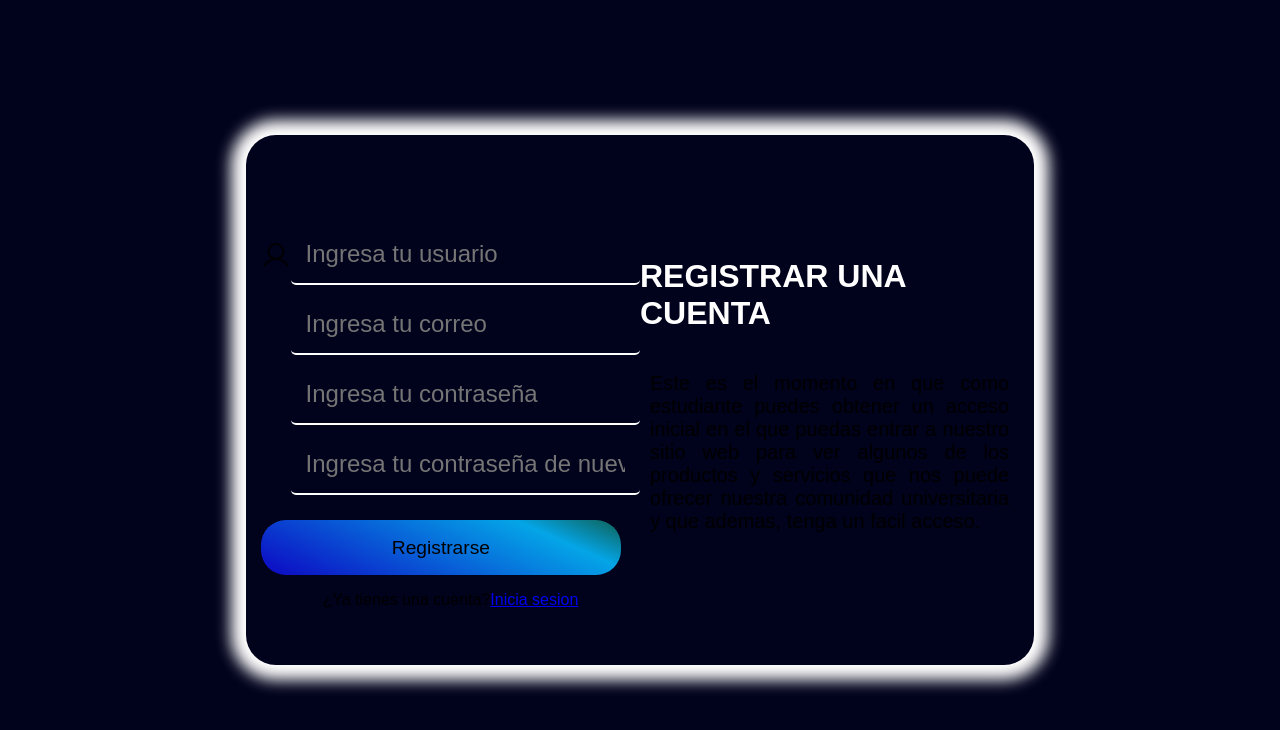
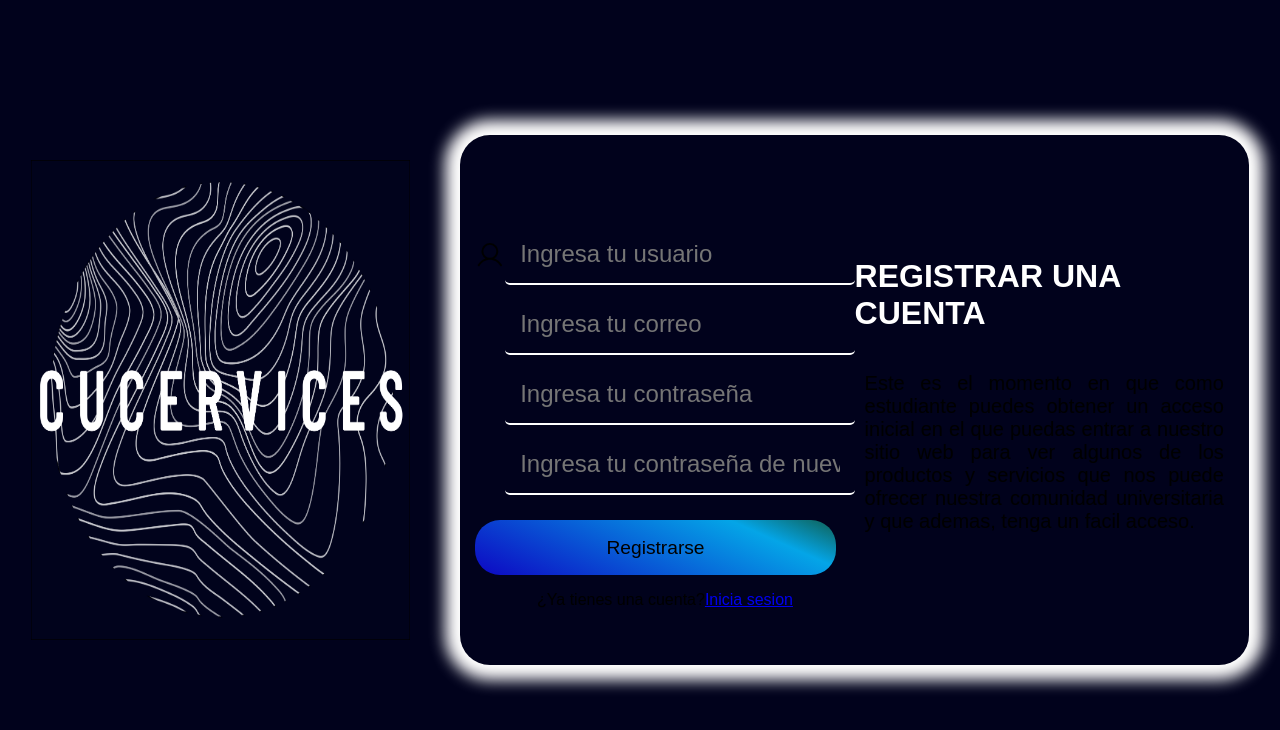
Before and after one commit to luisgmontes99/cucervices_vite, a React (Vite) app: page /reg in a window 1280 px wide. Shown: the top 730 px of the page. Built offline with nearby package versions, Linux system fonts and the light colour scheme; some icons are missing.

Commit message:
Actualizaciones de logo

```diff
--- a/src/pages/Login.jsx
+++ b/src/pages/Login.jsx
@@ -5,6 +5,7 @@ import axios from "axios";
 import { DataLog } from "../modulos/DataLog";
 import Cookies from "js-cookie";
 import { Icon } from '@iconify/react';
+import Logo from '../images/logo4.png';
 
 export const Login = () => {
   sessionStorage.clear();
@@ -53,6 +54,11 @@ export const Login = () => {
 
   return (
       <form onSubmit={handleSubmit} id="app">
+        <img
+          id="logo-l"
+          src={Logo}
+          alt="Logo"
+        />
         <div id="box">
           <div id="frase">
             <h1 id="palabras">BIENVENIDO A CUCERVICES</h1>
--- a/src/pages/Register.jsx
+++ b/src/pages/Register.jsx
@@ -4,6 +4,7 @@ import { DataReg } from "../modulos/DataReg";
 import axios from "axios";
 import { Icon } from "@iconify/react";
 import "../styles/Register.css";
+import Logo from '../images/logo4.png';
 
 const Register = () => {
   const [data, setData] = useState({
@@ -40,6 +41,11 @@ const Register = () => {
 
   return (
     <div id="app">
+      <img
+          id="logo-r"
+          src={Logo}
+          alt="Logo"
+        />
       <div id="box2">
         <div id="formulario2">
           <form onSubmit={handleSubmit} id="form">
--- a/src/styles/Login.css
+++ b/src/styles/Login.css
@@ -4,6 +4,7 @@ html {
   display: flex;
   justify-content: center;
   align-items: center;
+  font-family: 'Barlow', sans-serif;
 }
 
 @keyframes deslizar_der {
@@ -34,6 +35,12 @@ html {
   flex-direction: row;
   align-items: center;
   animation: deslizar_der 1s;
+}
+
+#logo-l{
+  height: 60%;
+  width: 30%;
+  margin-right: 50px;
 }
 
 #frase {
--- a/src/styles/Register.css
+++ b/src/styles/Register.css
@@ -20,6 +20,12 @@ html {
     display: flex;
     justify-content: center;
 }
+
+#logo-r{
+    height: 60%;
+    width: 30%;
+    margin-right: 50px;
+  }
 
 #box2 {
     background-color: #01021C;
```
